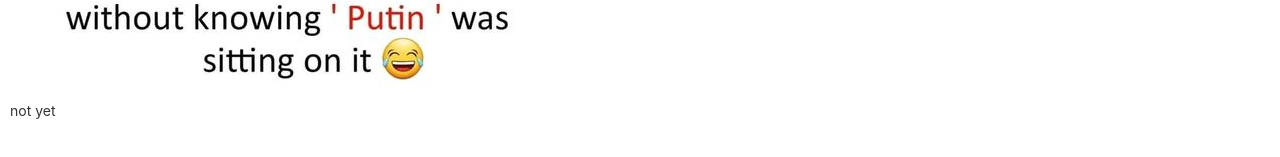
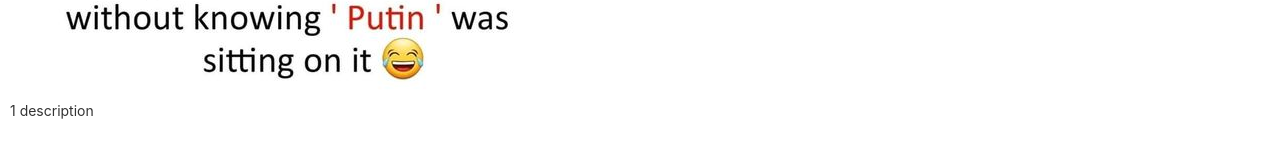
Before and after one commit to daniel13520cs/my-react-app, a React (Create React App) app: page /product/1 in a window 1280 px wide. Shown: the part 619-776 px from the top of the page. Built offline with nearby package versions, Linux system fonts and the light colour scheme.

Commit message:
added product description

```diff
--- a/src/App.js
+++ b/src/App.js
@@ -17,7 +17,6 @@
           <Route path="/" element={<Home />} />
           <Route path="/login" element={<Login />} />
           <Route path={`/product/:id`} element={<Product description="not yet" />} />
-          <Route path="/product" element={<Product />} />
         </Routes>
       </div>
     </Router>
--- a/src/pages/product.js
+++ b/src/pages/product.js
@@ -1,17 +1,19 @@
 import React from 'react';
 import NavBar from '../NavBar';
 import { useParams } from 'react-router-dom';
+import {products} from '../static/products'
 
-function Product ({ description }) {
+function Product () {
     const { id } = useParams();
     const imagePath = id != null
     ? `../productImages/${id}.jpeg`
     : '../productImages/0.jpeg';
+    const product = products.find(product => product.id === parseInt(id, 10));
       return (
         <div className="product">
         <NavBar></NavBar>
         <img src={imagePath} alt="Product" className="product-image" />
-        <p className="product-description">{description}</p>
+        <p className="product-description">{product.description}</p>
         </div>
     );
 };
--- /dev/null
+++ b/src/static/products.js
@@ -0,0 +1,10 @@
+export const products = [
+    {
+        id: 0,
+        description: '0 description',
+    },
+    {
+        id: 1,
+        description: '1 description',
+    },
+  ];
```
